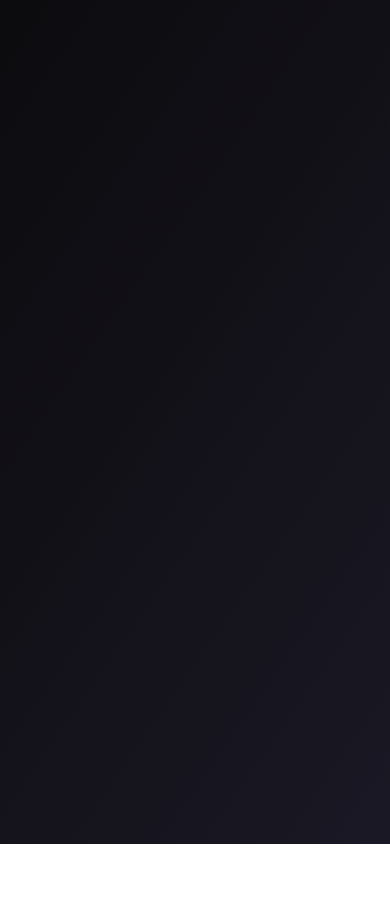
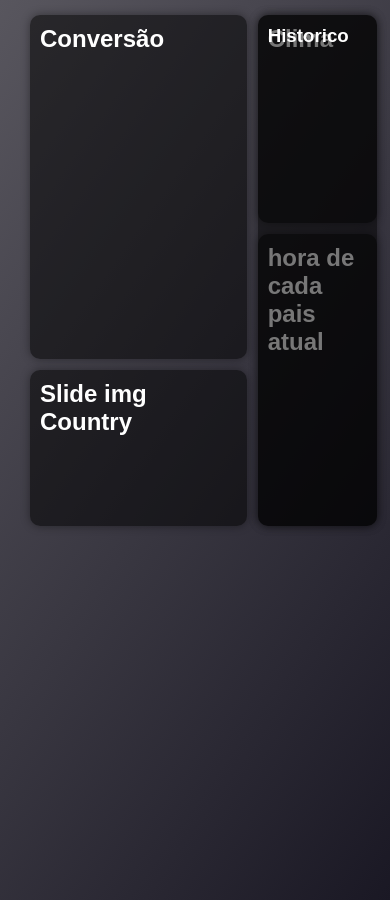
Before and after one commit to SantV7/dashboard-coins, a React (Vite) app: page / in a window 390 px wide. Before the commit the page ends 844 px from the top, so only its background shows below. Built offline with nearby package versions, Linux system fonts and the light colour scheme; a web font is replaced by a local one.

Commit message:
Tomorrow, I'll try do the layout for mobile

```diff
--- a/src/App.jsx
+++ b/src/App.jsx
@@ -1,7 +1,8 @@
 import SideBar from "./components/sidebar/SideBar"
 import '../src/styles/global.css'
-import Dashboard from "./components/dashboard/Dashboard"
 import './styles/main.css'
+
+
 function App() {
 
 
@@ -10,8 +11,28 @@ function App() {
 
     <div className="all-grid">
       <SideBar />
+
+
       <main id="main-content">
-        <Dashboard />
+        <div className="data-card" id="convertion-coins">
+          <h2>Conversão</h2>
+        </div>
+
+        <div className="data-card" id="weather">
+          <h2>Clima</h2>
+        </div>
+
+        <div className="data-card" id="timer-country">
+          <h2>hora de cada pais atual</h2>
+        </div>
+
+        <div className="data-card" id="history">
+          <h3>Historico</h3>
+        </div>
+        <div className="data-card" id="img-slide">
+          <h2>Slide img Country</h2>
+        </div>
+
       </main>
     </div>
     </>
--- a/src/components/sidebar/SideBar.jsx
+++ b/src/components/sidebar/SideBar.jsx
@@ -9,15 +9,16 @@ import { MdEuro } from "react-icons/md";
 import { TiWeatherWindyCloudy } from "react-icons/ti";
 import { GiBrazilFlag } from "react-icons/gi";
 import './/../sidebar/sidebar.css'
+import { useEffect } from "react";
 
 
 const SideBar = () => {
 
     const mes = 1 + new Date().getMonth()
-    console.log(mes)
+
+    const dayToday =  new Date().getDate() + '/' +  mes.toString().padStart('2', 0) + '/' + new Date().getFullYear()
 
 
-    const dayToday =  new Date().getDate() + '/' +  mes.toString().padStart('2', 0) + '/' + new Date().getFullYear()
   return (
       <>
        <nav id="sidebar">
--- a/src/styles/global.css
+++ b/src/styles/global.css
@@ -12,8 +12,9 @@
 }
 
 body {
-    background-image:  linear-gradient( 125deg, rgb(12, 11, 14), rgb(26, 24, 36));
+    background-image:  linear-gradient( 125deg, rgb(0, 0, 0), rgb(26, 24, 36));
     height: 100vh;
+    background-repeat: no-repeat;
     overflow-x: hidden;
 }
 
@@ -25,6 +26,12 @@ body {
 
 }
 
+@media screen and (max-width: 768px) {
+  .all-grid {
+    grid-template-columns: auto;
+  }
+}
+
 @media screen and (min-width: 1300px) {
     .all-grid {
         grid-template-columns: 1.08fr 5fr;
--- a/src/styles/main.css
+++ b/src/styles/main.css
@@ -1,4 +1,49 @@
 #main-content {
+    color: white;
+    display: grid;
+    grid-template-columns: 2fr 1fr 0.75fr 1fr;
+    grid-template-rows: repeat(4, auto);
     height: 100%;
+    padding: 15px 13px 10px 30px;
+    gap: 11px;
+    background-image:  linear-gradient( 125deg, rgb(88, 86, 94), rgb(26, 24, 36));
+}
 
+.data-card {
+    padding: 10px;
+    border-radius: 10px;
+    box-shadow: 0px 0px 10px rgba(0, 0, 0, 0.397);
+    background-color: rgba(0, 0, 0, 0.534);
 }
+
+#convertion-coins {
+    grid-area: 1/ 1 / 4/ 2;
+    padding: 10px;
+}
+
+#weather {
+    grid-area: 1/ 2 / 3/ 4;
+}
+
+#timer-country {
+    grid-area: 3 / 2 / 5 /4;
+}
+
+#history {
+    grid-area: 1 / 4 / 5/ -2;
+}
+
+#img-slide {
+    grid-area: 4 /1 /5 /2;
+}
+
+
+
+
+@media screen and (max-width: 768px) {
+    #main-content {
+        height: 900px;
+        grid-template-rows: repeat(8, auto);
+        grid-template-columns: 2fr 1fr;
+    }
+}
```
Also changed, not shown: src/components/dashboard/Dashboard.jsx (deleted, +0 -12 lines), src/components/dashboard/dashboard.css (deleted).
